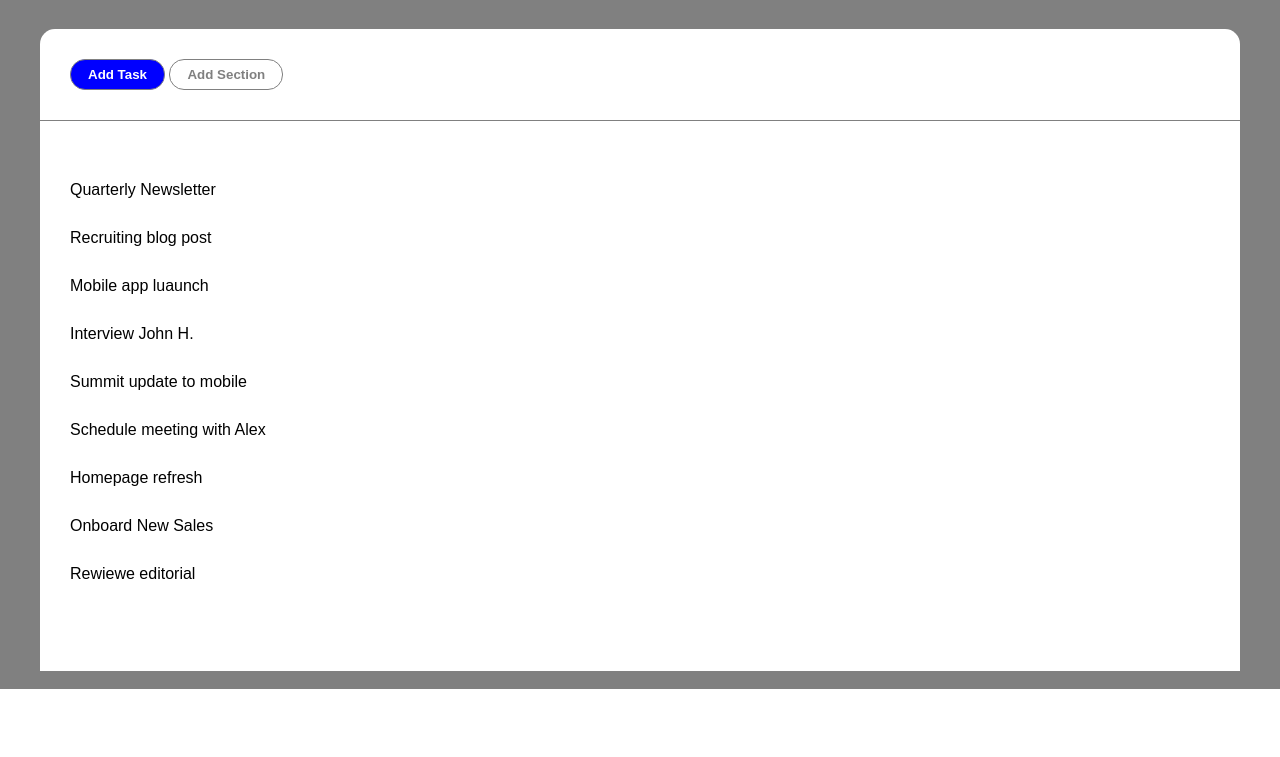
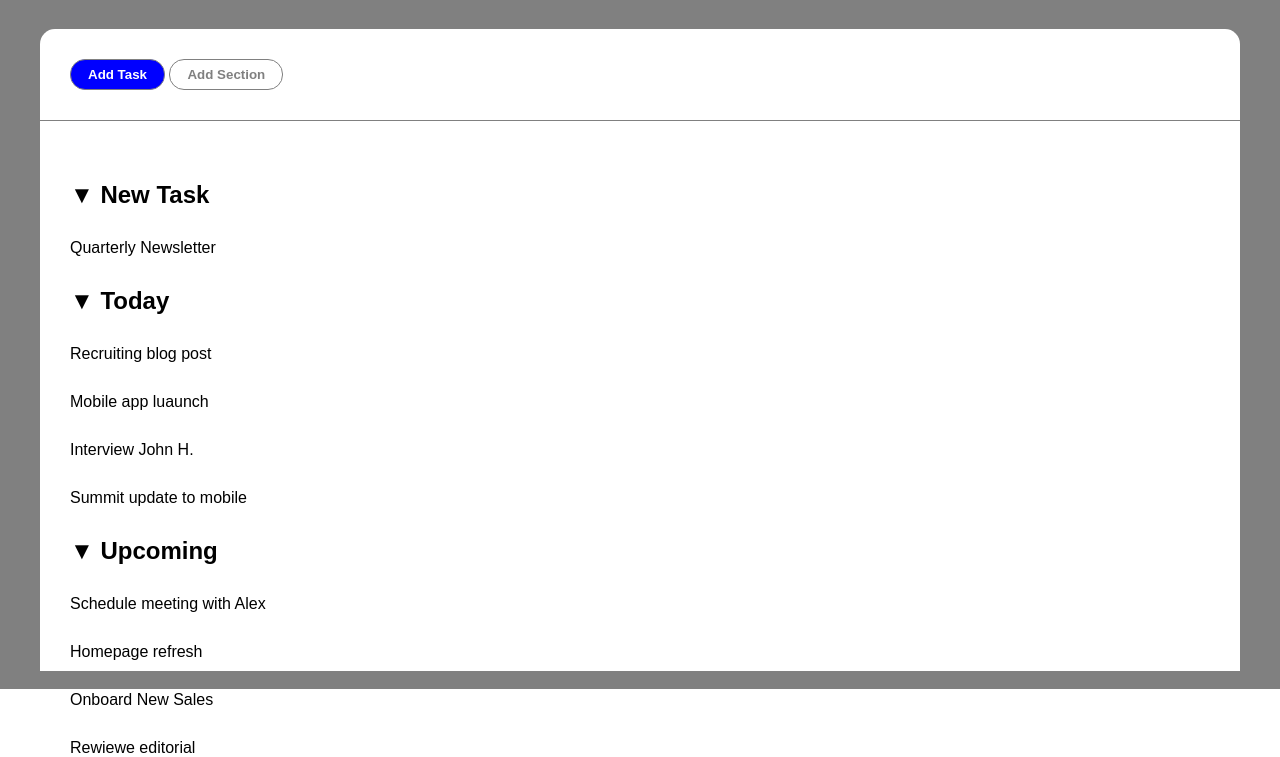
Before and after one commit to Fabio-Marzano/html-css-toboolist, a plain HTML site: page index.html in a window 1280 px wide. Shown: the part 83-840 px from the top of the page. Before the commit the page ends 800 px from the top, so only its background shows below. Drawn offline with Linux system fonts and the light colour scheme.

Commit message:
[UPD] Create-h2-in-a-list

```diff
--- a/index.html
+++ b/index.html
@@ -24,11 +24,13 @@
         <div class="bottom">
           <ul>
             <li>
+              <h2>&#9660; New Task</h2>
               <ul>
                 <li>Quarterly Newsletter</li>
               </ul>
             </li>
             <li>
+              <h2>&#9660; Today</h2>
               <ul>
                 <li>Recruiting blog post</li>
                 <li>Mobile app luaunch</li>
@@ -37,6 +39,7 @@
               </ul>
             </li>
             <li>
+              <h2>&#9660; Upcoming</h2>
               <ul>
                 <li>Schedule meeting with Alex</li>
                 <li>Homepage refresh</li>
```
